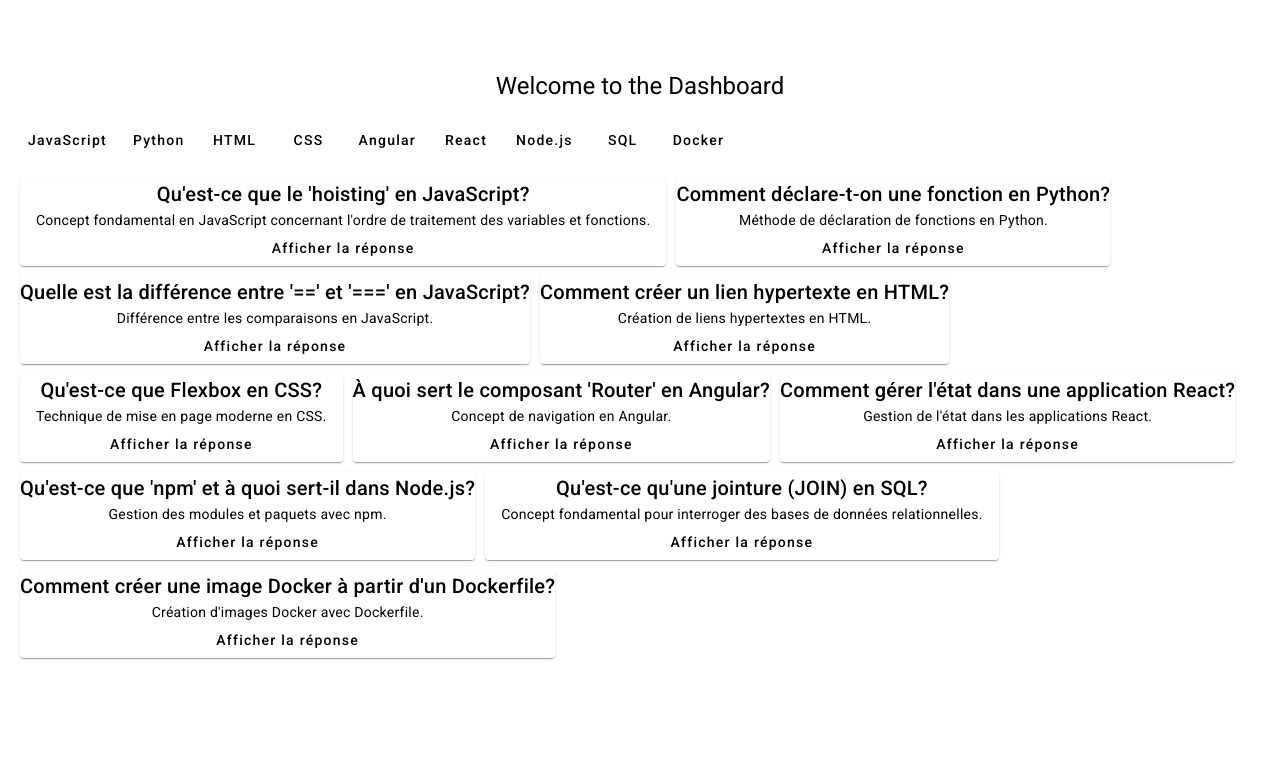
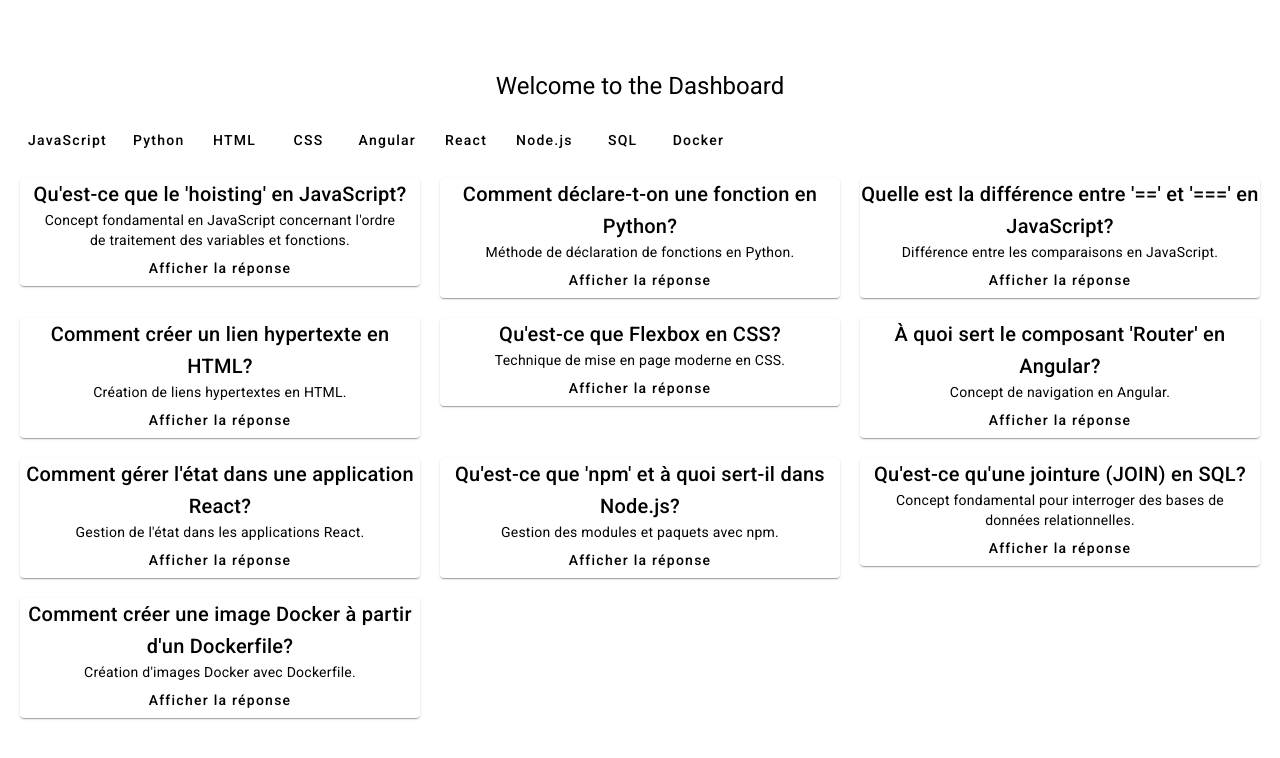
Before and after one commit to ramyozi/memopus, an Angular app: page /dashboard in a window 1280 px wide. Shown: the top 758 px of the page. Built offline with nearby package versions, Linux system fonts and the light colour scheme; data requests are answered from the project's data file.

Commit message:
feat: improve card filtering and layout; add dynamic card grid columns and toggle answer visibility

```diff
--- a/src/app/components/cards/cards.component.css
+++ b/src/app/components/cards/cards.component.css
@@ -1,8 +1,7 @@
 .card-container {
-  display: flex;
-  flex-wrap: wrap;
+  display: grid;
+  gap: 20px;
   margin-top: 20px;
-  gap: 10px;
 }
 
 .card {
--- a/src/app/components/cards/cards.component.html
+++ b/src/app/components/cards/cards.component.html
@@ -1,4 +1,5 @@
-<div class="card-container row">
+<div class="card-container row"
+     [style.gridTemplateColumns]="'repeat(' + columns + ', 1fr)'">
   <div *ngFor="let card of filteredCards" class="col-md-4 mb-4">
     <mat-card class="card">
       <mat-card-title (click)="toggleAnswer(card)" class="clickable">
--- a/src/app/components/cards/cards.component.ts
+++ b/src/app/components/cards/cards.component.ts
@@ -1,8 +1,8 @@
-import { Component, OnInit, Input } from '@angular/core';
+import { Component, OnInit, Input, SimpleChanges, OnChanges } from '@angular/core';
 import { CommonModule } from '@angular/common';
 import { MatCardModule } from '@angular/material/card';
 import { CardService } from '../../services/card.service';
-import {Card} from "../../models/card.model";
+import { Card } from '../../models/card.model';
 import {MatButton} from "@angular/material/button";
 
 @Component({
@@ -12,11 +12,12 @@ import {MatButton} from "@angular/material/button";
   templateUrl: './cards.component.html',
   styleUrls: ['./cards.component.css']
 })
-export class CardsComponent implements OnInit {
+export class CardsComponent implements OnInit, OnChanges {
   cards: Card[] = [];
   filteredCards: Card[] = [];
 
   @Input() selectedTags: number[] = [];
+  @Input() columns: number = 3;
 
   constructor(private cardService: CardService) {}
 
@@ -24,16 +25,18 @@ export class CardsComponent implements OnInit {
     this.fetchCards();
   }
 
-  ngOnChanges(): void {
-    this.filterCards();
+  ngOnChanges(changes: SimpleChanges): void {
+    if (changes['selectedTags']) {
+      this.filterCards();
+    }
   }
 
   /**
    * Fetch cards from the CardService
    */
   fetchCards(): void {
-    this.cardService.getCards().subscribe((data) => {
-      this.cards = data;
+    this.cardService.getCards().subscribe((data: Card[]) => {
+      this.cards = data.map(card => ({ ...card, showAnswer: false }));
       this.filterCards();
     });
   }
@@ -43,7 +46,7 @@ export class CardsComponent implements OnInit {
    */
   filterCards(): void {
     if (this.selectedTags.length === 0) {
-      this.filteredCards = this.cards;
+      this.filteredCards = [...this.cards];
     } else {
       this.filteredCards = this.cards.filter(card => this.selectedTags.includes(card.tag));
     }
```
